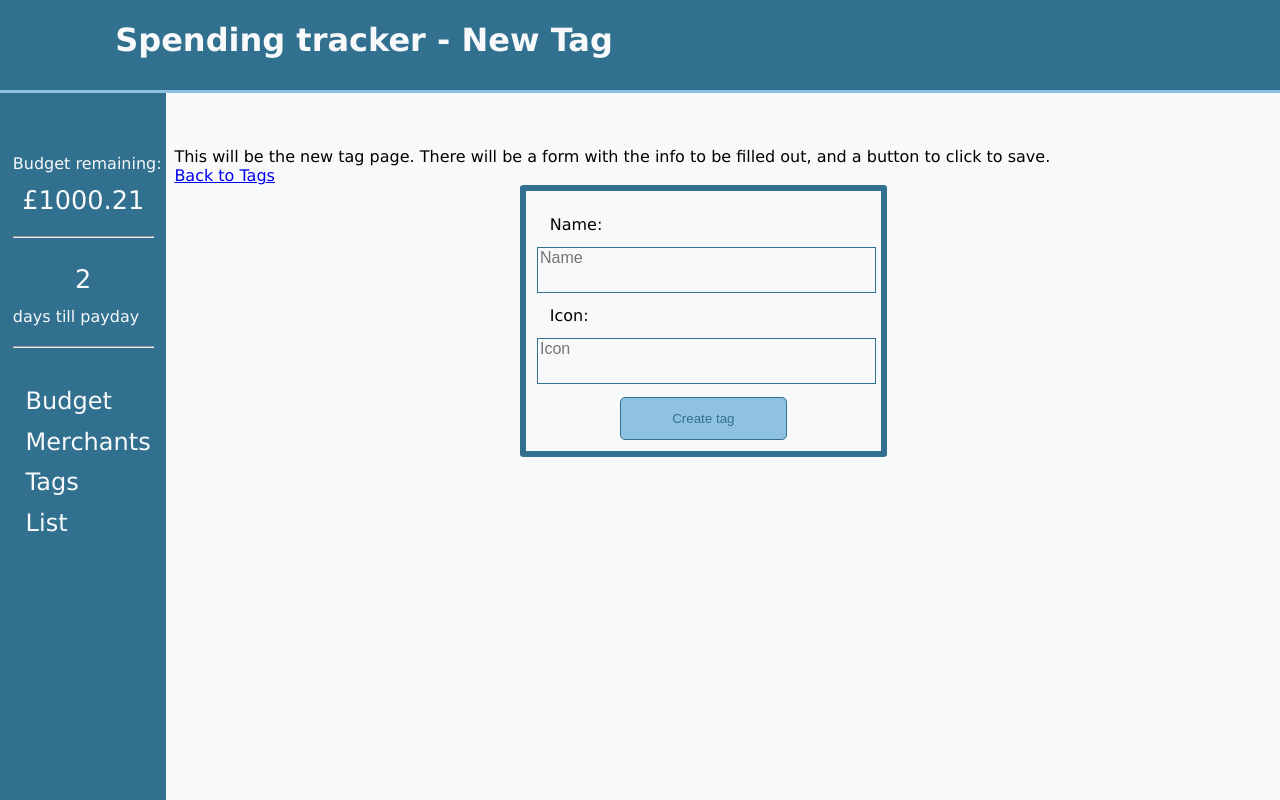
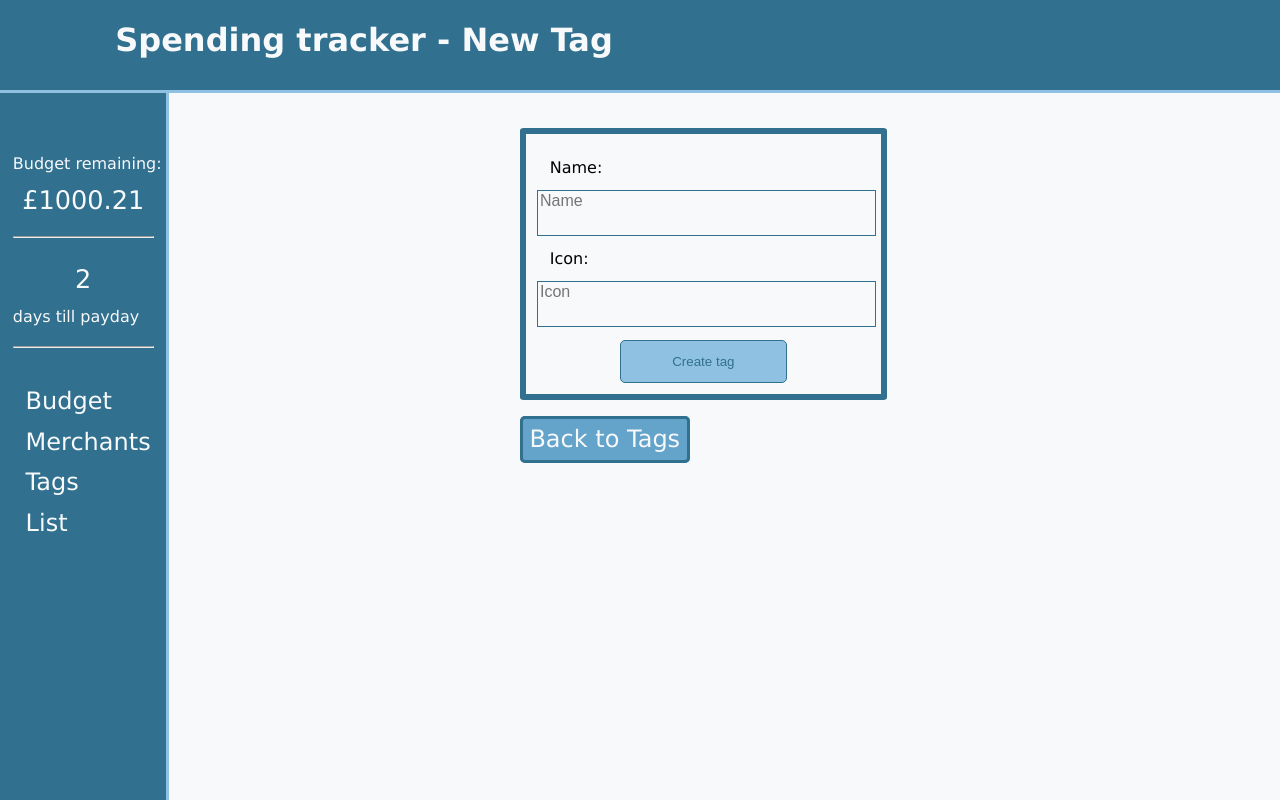
Before and after one commit to Andrew-Lindsay42/Spending-Tracker, a Flask app: page /tags/new in a window 1280 px wide. Run offline with Flask 2, Linux system fonts and the light colour scheme; some libraries are stand-ins or nearby versions.

Commit message:
Buttons for everyone

```diff
--- a/static/style.css
+++ b/static/style.css
@@ -22,6 +22,7 @@ background-color: var(--white);
     left: 0;
     overflow-x: hidden;
     background-color: var(--darkblue);
+    border-right: solid var(--lightblue);
 }
 
 .insight > div {
@@ -100,13 +101,13 @@ background-color: var(--white);
     color:maroon;
 }
 
-.new_transaction {
+.new_x {
     padding-left: 2vw;
     padding-top: 2vw;
 
 }
 
-.new_transaction a {
+.new_x a {
     border: solid var(--darkblue);
     border-radius: 5px;
     padding: 0.5vw;
@@ -117,7 +118,27 @@ background-color: var(--white);
     background-color: var(--midblue);
 }
 
-.new_transaction a:hover {
+.new_x a:hover {
+    color: var(--lightblue)
+}
+
+.edit_x {
+    padding-left: 27vw;
+    padding-top: 2vw;
+}
+
+.edit_x a {
+    border: solid var(--darkblue);
+    border-radius: 5px;
+    padding: 0.5vw;
+    font-size: 3vh;
+    text-align: center;
+    text-decoration: none;
+    color: var(--white);
+    background-color: var(--midblue);
+}
+
+.edit_x a:hover {
     color: var(--lightblue)
 }
 
@@ -128,6 +149,9 @@ background-color: var(--white);
     margin-left: 2vw;
     margin-top: 2vw;
     font-size: larger;
+}
+.transaction_table a {
+    text-decoration: none;
 }
 .transaction_table tr td {
     width: 10vw;
@@ -167,6 +191,11 @@ background-color: var(--white);
 .m_t_table tr td {
     width: 10vw;
 }
+
+.m_t_table tr td:first-child{
+    width: 15vw;
+}
+
 .m_t_table tr td:nth-last-child(2){
     width:auto;
 }
--- a/templates/merchants/edit.html
+++ b/templates/merchants/edit.html
@@ -3,9 +3,6 @@
 <header class="header"><h1>Spending tracker - Edit Merchant</h1></header>
 
 <div class = "main">
-<br>This will be the edit merchant page. There will be a pre populated form with the existing info, and a button to click to save.
-
-<br><a href = "/merchants">Back to Merchants</a><br>
 
 <div class = "edit_form">
     <form action='/merchants/{{merchant.id}}/edit' method="post">
@@ -27,5 +24,8 @@
         <button type="submit">Update Merchant</button>
     </form>
 </div>
+<div class='edit_x'>
+    <a href = "/merchants">Back to Merchants</a>
+</div>
 </div>
 {% endblock %}
--- a/templates/merchants/index.html
+++ b/templates/merchants/index.html
@@ -3,9 +3,6 @@
 <header class="header"><h1>Spending tracker - All Merchants</h1></header>
 
 <div class = "main">
-<br>This will be the merchants page. There will be a table with all the merchant details in, with deactivated merchants at the bottom and in grey.
-
-
 <table class="m_t_table">
     <tr class="table_header">
       <th>Name</th>
@@ -43,5 +40,8 @@
       </tr>
   {% endfor %}
   </table>
+  <div class='new_x'>
+    <a href = "/merchants/new">New Merchant</a>
+    </div>
   </div>
 {% endblock %}
--- a/templates/merchants/new.html
+++ b/templates/merchants/new.html
@@ -2,8 +2,6 @@
 {% block content %}
 <header class="header"><h1>Spending tracker - New Merchant</h1></header>
 <div class = "main">
-<br>This will be the new merchant page. There will be a form with the info to be filled out, and a button to click to save.
-<br><a href = "/merchants">Back to Merchants</a><br>
 
 <div class = "new_form">
     <form action='/merchants/new' method="post">
@@ -18,5 +16,8 @@
         <button type="submit">Create Merchant</button>
     </form>
 </div>
+<div class='edit_x'>
+    <a href = "/merchants">Back to Merchants</a>
+</div>
 </div>
 {% endblock %}
--- a/templates/tags/edit.html
+++ b/templates/tags/edit.html
@@ -2,8 +2,6 @@
 {% block content %}
 <header class="header"><h1>Spending tracker - Edit Tags</h1></header>
 <div class = "main">
-<br>This will be the edit tag page. There will be a pre populated form with the existing info, and a button to click to save.
-<br><a href = "/tags">Back to Tags</a><br>
 
 <div class = "edit_form">
     <form action='/tags/{{tag.id}}/edit' method="post">
@@ -25,5 +23,8 @@
         <button type="submit">Update tag</button>
     </form>
 </div>
+<div class='edit_x'>
+    <a href = "/tags">Back to Tags</a>
+</div>
 </div>
 {% endblock %}
--- a/templates/tags/new.html
+++ b/templates/tags/new.html
@@ -2,8 +2,6 @@
 {% block content %}
 <header class="header"><h1>Spending tracker - New Tag</h1></header>
 <div class = "main">
-<br>This will be the new tag page. There will be a form with the info to be filled out, and a button to click to save.
-<br><a href = "/tags">Back to Tags</a><br>
 
 <div class = "new_form">
     <form action='/tags/new' method="post">
@@ -18,5 +16,8 @@
         <button type="submit">Create tag</button>
     </form>
 </div>
+<div class='edit_x'>
+    <a href = "/tags">Back to Tags</a>
+</div>
 </div>
 {% endblock %}
--- a/templates/transactions/edit.html
+++ b/templates/transactions/edit.html
@@ -40,5 +40,8 @@
         <button type="submit">Update Transaction</button>
     </form>
 </div>
+<div class='edit_x'>
+    <a href = "/transactions">Back to Transactions</a>
+</div>
 </div>
 {% endblock %}
--- a/templates/transactions/index.html
+++ b/templates/transactions/index.html
@@ -30,7 +30,7 @@
 {% endfor %}
 </table>
 
-<div class='new_transaction'>
+<div class='new_x'>
 <a href = "/transactions/new">New Transaction</a>
 </div>
 </div>
--- a/templates/transactions/new.html
+++ b/templates/transactions/new.html
@@ -41,5 +41,8 @@
         <button type="submit">Create Transaction</button>
     </form>
 </div>
+<div class='edit_x'>
+    <a href = "/transactions">Back to Transactions</a>
+</div>
 </div>
 {% endblock %}
--- a/templates/transactions/show.html
+++ b/templates/transactions/show.html
@@ -28,6 +28,8 @@
 
 <i class="far fa-sticky-note"></i>
 <p>{{transaction.description}}</p>
-
+<div class='new_x'>
+    <a href = "/transactions">Back to Transactions</a>
+</div>
 </div>
 {% endblock %}
--- a/templates/users/edit.html
+++ b/templates/users/edit.html
@@ -2,9 +2,6 @@
 {% block content %}
 <header class="header"><h1>Spending tracker - Edit Budget</h1></header>
 <div class = "main">
-<br>This will be the edit budget page. There will be a pre populated form with the existing info, and a button to click to save.
-<br>There aren't any other pages needed for the user, as the app should only have one.
-<a href = "/transactions">Back to mainpage</a>
 
 <div class = "edit_form">
     <form action='/budget_info' method="post">
@@ -24,5 +21,8 @@
         <button type="submit">Update Budget</button>
     </form>
 </div>
+<div class='edit_x'>
+    <a href = "/transactions">View Transactions</a>
+</div>
 </div>
 {% endblock %}
```
Also changed, not shown: templates/tags/index.html (+3 -5 lines).
